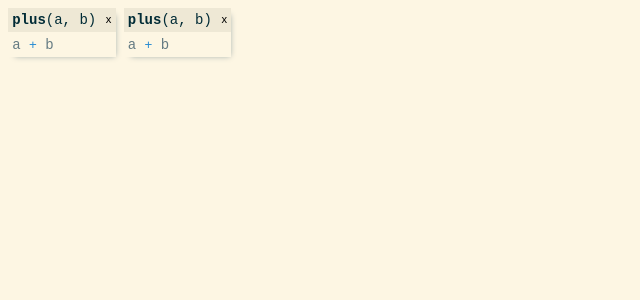
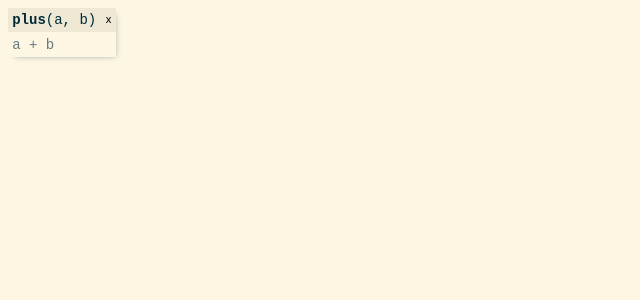
Before and after one commit to minimalistOrg/minimalist-ide, a React (Create React App) app: page / in a window 1280 px wide. Shown: the top 300 px of the page, without its empty margins (0-640 px from the left). Built offline with nearby package versions, Linux system fonts and the light colour scheme.

Commit message:
Add type TCodeBlock

```diff
--- a/src/App.tsx
+++ b/src/App.tsx
@@ -1,12 +1,26 @@
-import React from 'react';
-import { FunctionCallCollection } from './FunctionCallCollection';
+import React, { useState } from "react";
+import { FunctionCallCollection } from "./FunctionCallCollection";
 
 import './App.css';
 
 export const App = () => {
+  const [editorState] = useState({
+    callCollections: [
+      [
+        {
+          name: "plus",
+          blockArguments: ["a", "b"],
+          ast: "a + b",
+        }
+      ]
+    ]
+  });
+
   return (
     <div className="App">
-      <FunctionCallCollection />
+      {editorState.callCollections.map(callCollection =>
+        <FunctionCallCollection callCollection={callCollection} />
+      )}
     </div>
   );
 };
--- a/src/CodeBlock.tsx
+++ b/src/CodeBlock.tsx
@@ -1,22 +1,29 @@
-import React from 'react';
+import React from "react";
+import { TCodeBlock } from "./types/TCodeBlock";
 
 import './CodeBlock.css';
 
-export const CodeBlock = () => {
+export const CodeBlock = (
+  { name, blockArguments, ast }: TCodeBlock
+) => {
   // Add namespace
 
   return (
     <div className="code-block">
       <div className="code-block-header">
         <div className="code-block-name">
-          plus<span className="code-block-arguments">(a, b)</span>
+          {name}
+          <span className="code-block-arguments">
+            {`(${blockArguments.join(", ")})`}
+          </span>
         </div>
 
         <button className="code-block-close">x</button>
       </div>
 
       <div className="code-block-body">
-        a <button className="function-call">+</button> b
+        {ast}
+        {/* a <button className="function-call">+</button> b */}
       </div>
     </div>
   );
--- a/src/FunctionCallCollection.tsx
+++ b/src/FunctionCallCollection.tsx
@@ -1,13 +1,17 @@
-import React from 'react';
-import { CodeBlock } from './CodeBlock';
+import React from "react";
+import { CodeBlock } from "./CodeBlock";
+import { TCodeBlock } from "./types/TCodeBlock";
 
 import './FunctionCallCollection.css';
 
-export const FunctionCallCollection = () => {
+export const FunctionCallCollection = (
+  { callCollection }: { callCollection: TCodeBlock[] }
+) => {
   return (
     <div className="fcc">
-      <CodeBlock />
-      <CodeBlock />
+      {callCollection.map(codeBlock =>
+        <CodeBlock {...codeBlock} />
+      )}
     </div>
   );
 };
--- /dev/null
+++ b/src/types/TCodeBlock.ts
@@ -0,0 +1,5 @@
+export interface TCodeBlock {
+  name: string;
+  blockArguments: string[];
+  ast: string;
+}
```
Also changed, not shown: src/index.tsx (+6 -6 lines).
